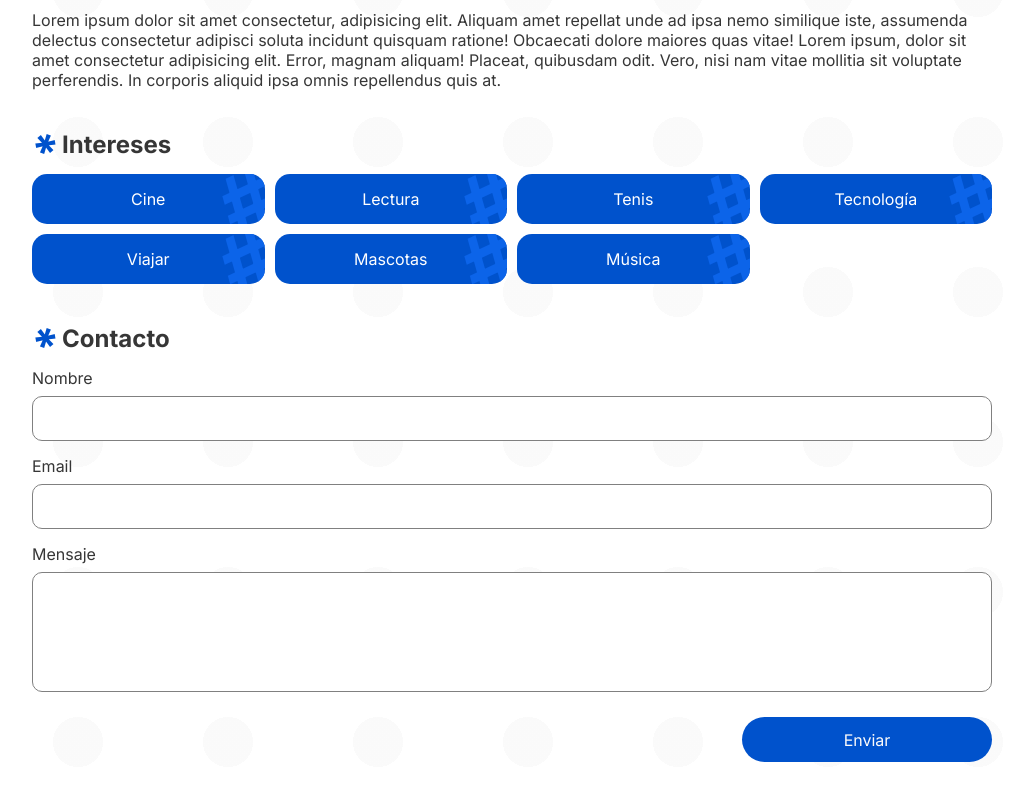
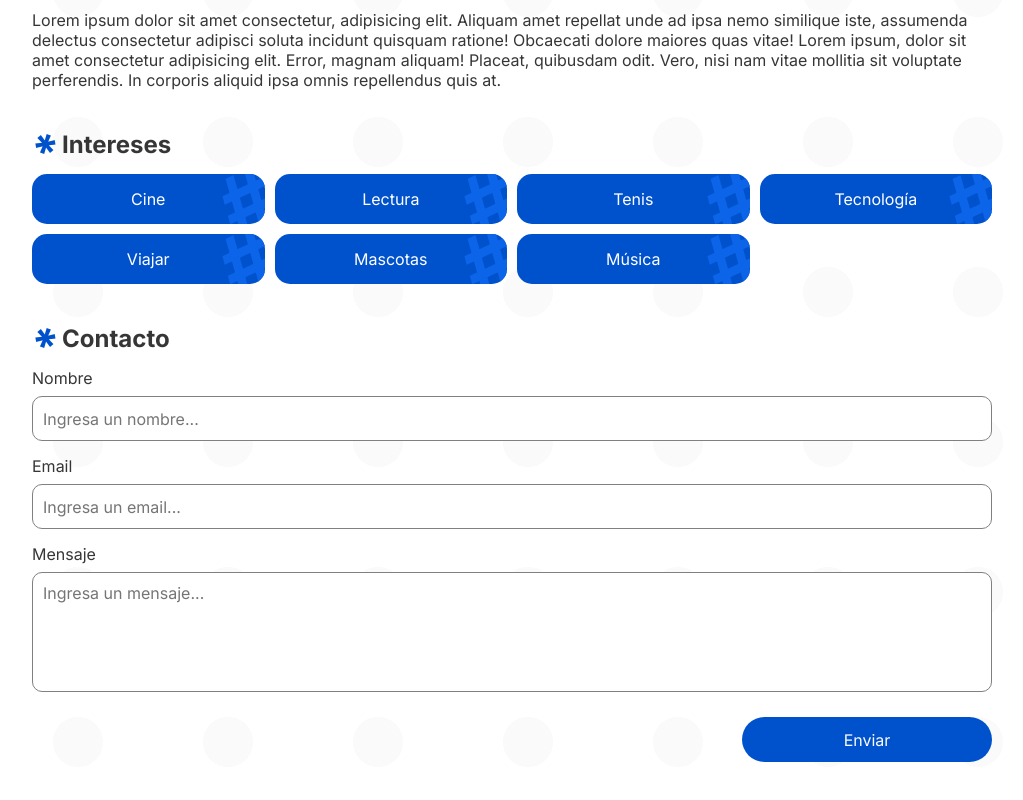
Before and after one commit to mapszk/frontend-challenge, a Next.js app: page / in a window 1280 px wide. Shown: the part 364-1164 px from the top of the page, without its empty margins (128-1151 px from the left). Built offline with nearby package versions, Linux system fonts and the light colour scheme.

Commit message:
Added placeholders

```diff
--- a/components/ContactForm/index.tsx
+++ b/components/ContactForm/index.tsx
@@ -47,12 +47,14 @@ export default function ContactForm() {
       <form onSubmit={submit} className={styles.form}>
         <Input
           onChange={handleChangeName}
+          placeholder="Ingresa un nombre..."
           name="name"
           value={name}
           label="Nombre"
         />
         <Input
           onChange={handleChangeEmail}
+          placeholder="Ingresa un email..."
           name="email"
           type="email"
           value={email}
@@ -60,6 +62,7 @@ export default function ContactForm() {
         />
         <Textarea
           onChange={handleChangeMessage}
+          placeholder="Ingresa un mensaje..."
           name="message"
           value={message}
           label="Mensaje"
--- a/components/common/Input/index.tsx
+++ b/components/common/Input/index.tsx
@@ -4,13 +4,21 @@ import styles from "./input.module.css";
 
 interface Props {
   type?: string;
+  placeholder?: string;
   onChange: (value: string, name: string) => any;
   value: string | number;
   label?: string;
   name: string;
 }
 
-export default function Input({ type, onChange, value, label, name }: Props) {
+export default function Input({
+  placeholder,
+  type,
+  onChange,
+  value,
+  label,
+  name,
+}: Props) {
   const handleChange = (evt: React.FormEvent<HTMLInputElement>) => {
     onChange(evt.currentTarget.value.toString(), name);
   };
@@ -20,6 +28,7 @@ export default function Input({ type, onChange, value, label, name }: Props) {
       {label && <label htmlFor={name}>{label}</label>}
       <input
         data-testid="input"
+        placeholder={placeholder}
         className={styles.input}
         value={value}
         onChange={handleChange}
--- a/components/common/Textarea/index.tsx
+++ b/components/common/Textarea/index.tsx
@@ -3,13 +3,20 @@
 import styles from "./textarea.module.css";
 
 interface Props {
+  placeholder?: string;
   onChange: (value: string, name: string) => any;
   value: string | number;
   label?: string;
   name: string;
 }
 
-export default function Textarea({ onChange, value, label, name }: Props) {
+export default function Textarea({
+  placeholder,
+  onChange,
+  value,
+  label,
+  name,
+}: Props) {
   const handleChange = (evt: React.FormEvent<HTMLTextAreaElement>) => {
     onChange(evt.currentTarget.value.toString(), name);
   };
@@ -19,6 +26,7 @@ export default function Textarea({ onChange, value, label, name }: Props) {
       {label && <label htmlFor={name}>{label}</label>}
       <textarea
         data-testid="textarea"
+        placeholder={placeholder}
         onChange={handleChange}
         className={styles.textarea}
         value={value}
```
